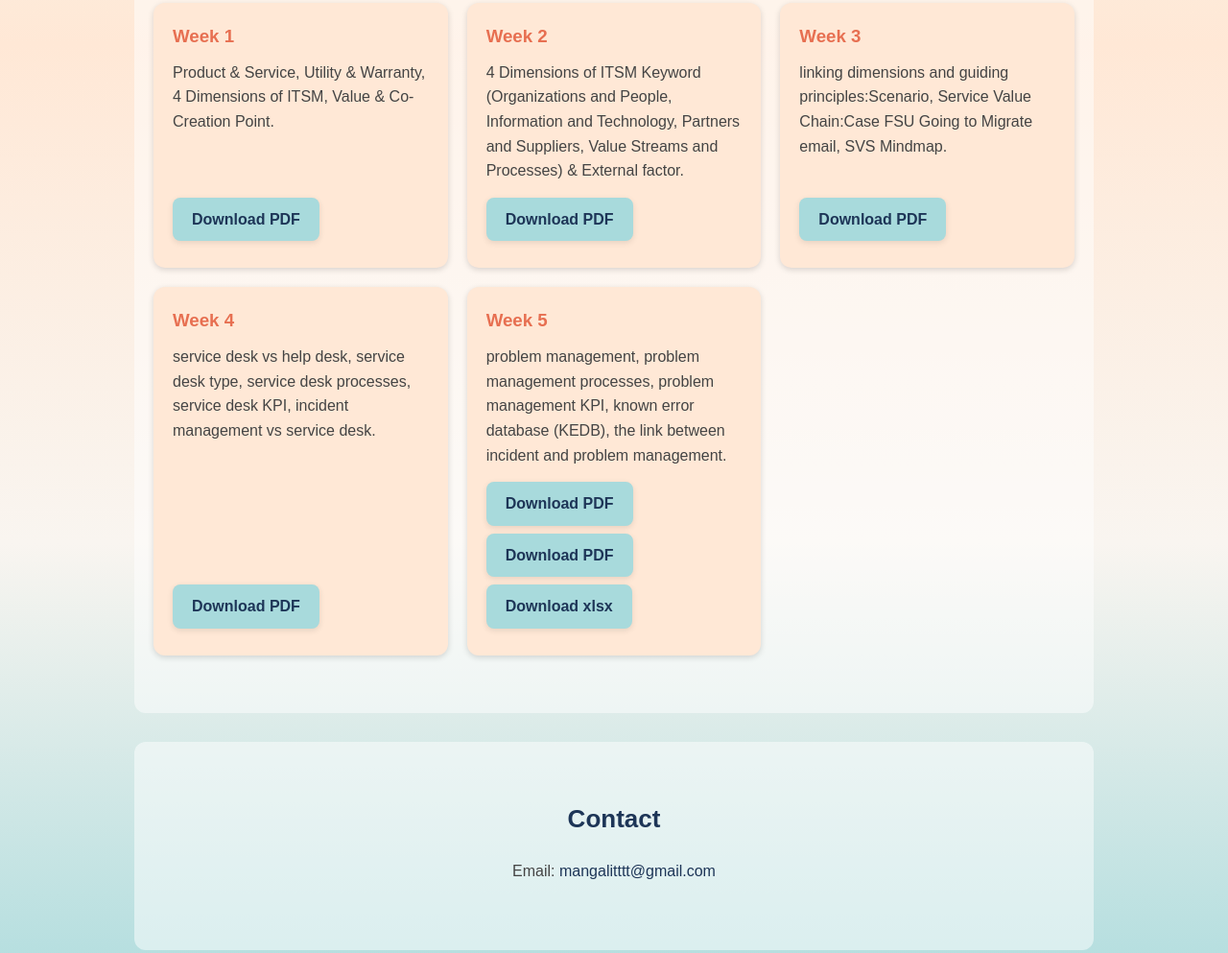
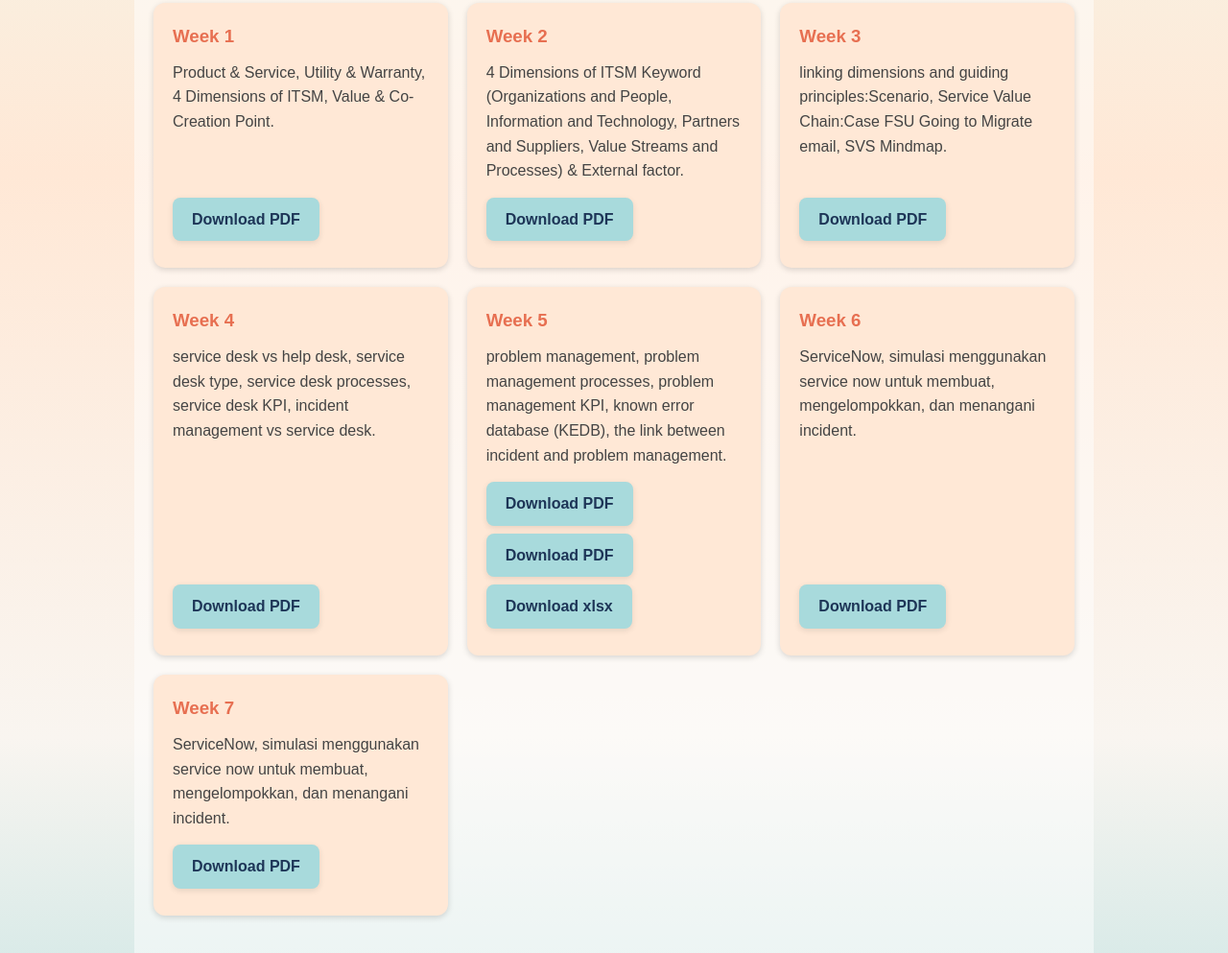
Before and after one commit to mangalit/mangalit.github.io, a plain HTML site: page index.html in a window 1280 px wide. Shown: the part 994-1987 px from the top of the page at 96% size. Drawn offline with Linux system fonts and the light colour scheme.

Commit message:
Update index.html

```diff
--- a/index.html
+++ b/index.html
@@ -74,6 +74,16 @@
         <a href="assets/MLTI LAB 02_Kelompok22.pdf" download class = "btn">Download PDF</a>
         <a href="assets/MLTI LAB 02_Kelompok22.xlsx" download class = "btn">Download xlsx</a>
       </div>
+      <div class="card">
+        <h3>Week 6</h3>
+        <p>ServiceNow, simulasi menggunakan service now untuk membuat, mengelompokkan, dan menangani incident.</p>
+        <a href="assets/Week7_Group 22.pdf" download class = "btn">Download PDF</a>
+      </div>
+      <div class="card">
+        <h3>Week 7</h3>
+        <p>ServiceNow, simulasi menggunakan service now untuk membuat, mengelompokkan, dan menangani incident.</p>
+        <a href="assets/5026231115_Week6.pdf" download class = "btn">Download PDF</a>
+      </div>
     </div>
   </section>
 
```
